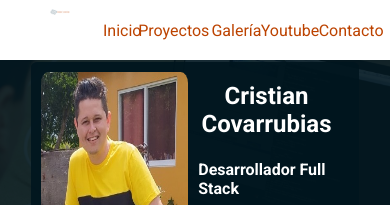
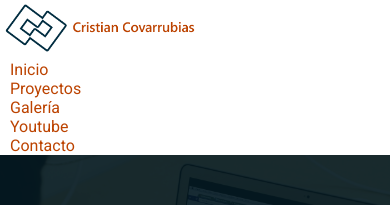
Before and after one commit to Reffcp/portafolio-personal, an Angular app: page / in a window 390 px wide. Shown: the top 205 px of the page. Built offline with nearby package versions, Linux system fonts and the light colour scheme.

Commit message:
avances vista tablet

```diff
--- a/src/app/pages/nav-bar/nav-bar.component.html
+++ b/src/app/pages/nav-bar/nav-bar.component.html
@@ -1,11 +1,27 @@
 
 <header>
-  <nav>
-    <section class="logo-container"><img src="./assets/logo.png" alt="Logo principal"/></section>
-    <section class="menu-link"><a href="#inicio">Inicio</a></section>
-    <section class="menu-link"><a href="#proyectos">Proyectos</a></section>
-    <section class="menu-link"><a href="#galeria">Galería</a></section>
-    <section class="menu-link"><a href="#videos">Youtube</a></section>
-    <section class="menu-link"><a id="contact" href="#contacto">Contacto </a></section>
-  </nav>
+    <div class="header-container">
+      <figure class="logo">
+        <img src="./assets/logo.png" alt="Logo principal"/>
+      </figure>
+      <nav class="menu">
+        <ol>
+          <li>
+            <a href="#inicio">Inicio</a>
+          </li>
+          <li>
+            <a href="#proyectos">Proyectos</a>
+          </li>
+          <li>
+            <a href="#galeria">Galería</a>
+          </li>
+          <li>
+            <a href="#videos">Youtube</a>
+          </li>
+          <li>
+            <a id="contact" href="#contacto">Contacto </a>
+          </li>
+        </ol>
+      </nav>
+    </div>
 </header>
--- a/src/styles.css
+++ b/src/styles.css
@@ -22,31 +22,71 @@ a {
   color: #bc4300;
 }
 
-header {
-  width: 100%;
-  height: 60px;
-  display: grid;
-  grid-template-rows: 1fr;
-  position: fixed;
+header{
+  background-color: #ffffff;
+  display: flex;
+  height: 70px;
+  align-items: center;
+  justify-content: space-between;
+  flex-wrap: wrap;
 }
 
-nav {
-  display: grid;
-  grid-template-columns: 7fr 1fr 1fr 1fr 1fr 1fr;
-  background-color: #ffffff;
+ol, ul{
+  margin: 0;
+  padding: 0;
+  list-style: none;
 }
-nav .logo-container {
-  margin-left: 50px;
+
+figure{
+  margin: 0;
 }
-nav .logo-container img {
-  width: 35%;
+
+
+header .header-container {
+  max-width: 1024;
+  flex: 1;
+  margin: 0 auto;
+  display: inherit;
+  justify-content: inherit;
+  align-items: inherit;
+  height: inherit;
+  flex-wrap: inherit;
 }
-nav .menu-link {
+/*
+header .header-container .logo {
+  text-align: center;
+}
+*/
+header .header-container .logo img{
+  max-width: 200px;
+  width: 100%;
+}
+
+
+
+.menu{
+  height: inherit;
+}
+
+header ol{
+  display: flex;
+  height: inherit;
+  flex-wrap: wrap;
+}
+
+header ol li{
+  height: inherit;
+}
+
+header a{
+  text-decoration: none;
   display: flex;
   align-items: center;
-  justify-content: flex-end;
-  margin-right: 10%;
+  height: inherit;
+  padding: 0 10px;
 }
+
+
 
 .galery-background {
   background-image: url("./assets/background.jpg");
@@ -118,3 +158,27 @@ nav .menu-link {
   margin: 1%;
   height: 315px;
 }
+
+
+@media screen and (max-width:1023px){
+
+}
+@media screen and (max-width:767px){
+   header{
+     display: block;
+     height: initial;
+   }
+
+   header ol{
+     display: initial;
+   }
+}
+@media screen and (max-width:550px){
+
+}
+@media screen and (max-width:480px){
+
+}
+@media screen and (max-width:320px){
+
+}
```
Also changed, not shown: 2 other files (tests, documents, lock files or other folders).
